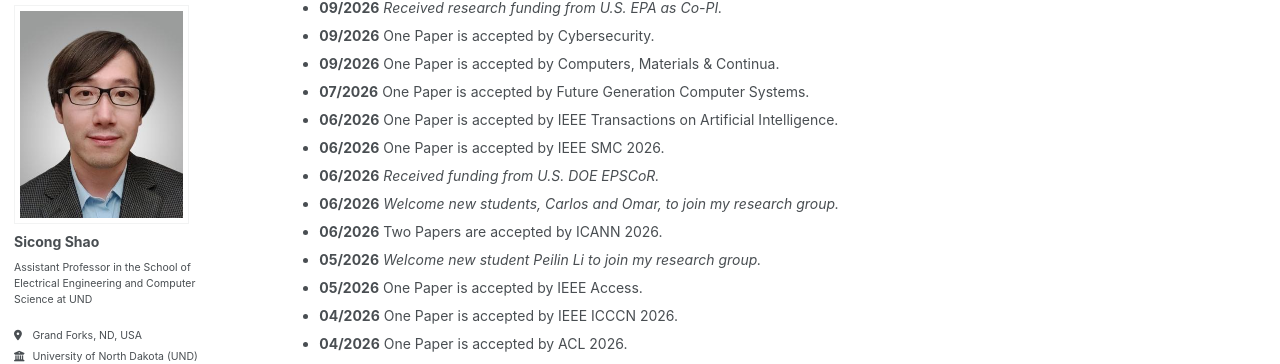
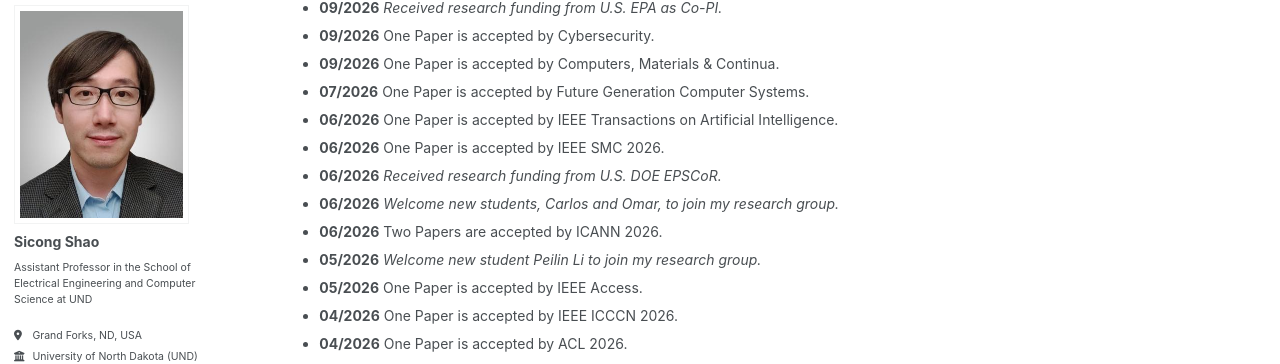
Before and after one commit to sicongshao/sicongshao.github.io, a Jekyll site: the page built from _pages/about.md, in a window 1280 px wide and 900 px high, scrolled down 823 px. Shown: the part 93-457 px from the top of the window. Built offline with Jekyll 4.4.1, drawn with Linux system fonts in a browser that asks for light colours; some web fonts are replaced.

Commit message:
first commit

```diff
--- a/_pages/about.md
+++ b/_pages/about.md
@@ -42,7 +42,7 @@
 * **07/2026** One Paper is accepted by Future Generation Computer Systems.
 * **06/2026** One Paper is accepted by IEEE Transactions on Artificial Intelligence.
 * **06/2026** One Paper is accepted by IEEE SMC 2026.
-* **06/2026** *Received funding from U.S. DOE EPSCoR.*
+* **06/2026** *Received research funding from U.S. DOE EPSCoR.*
 * **06/2026** *Welcome new students, Carlos and Omar, to join my research group.*
 * **06/2026** Two Papers are accepted by ICANN 2026.
 * **05/2026** *Welcome new student Peilin Li to join my research group.*
```
